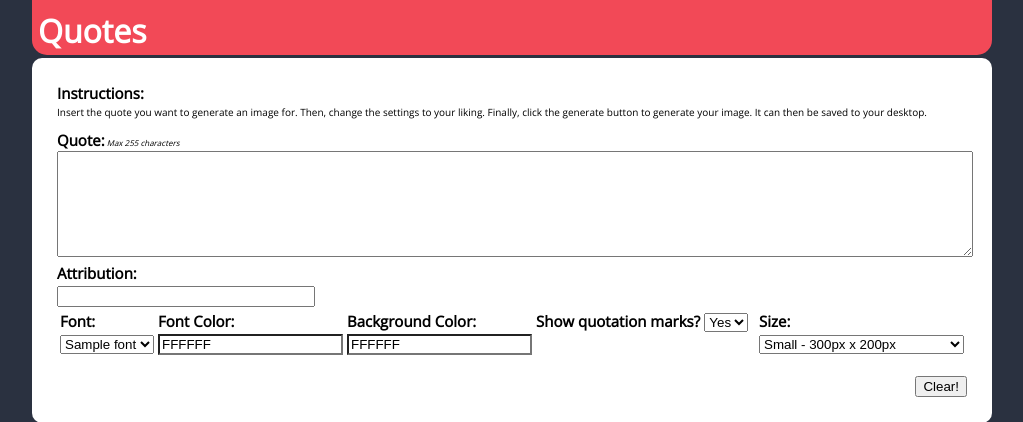
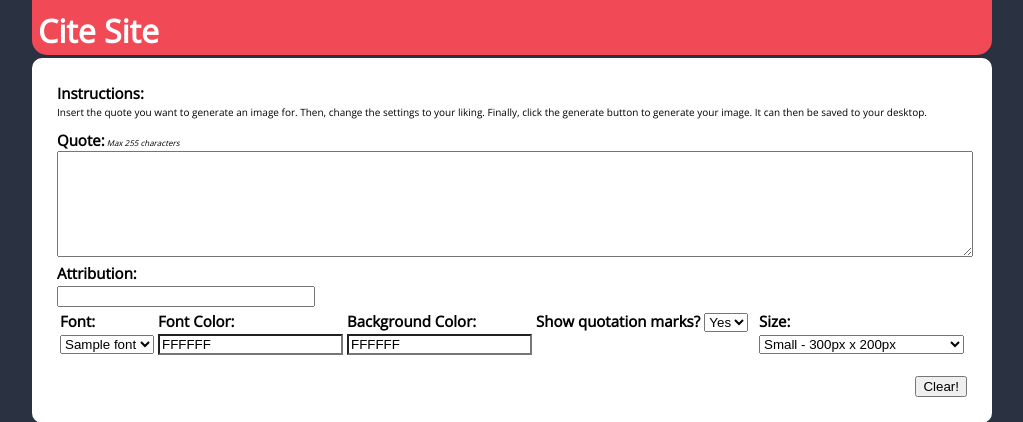
Before and after one commit to Hacym/cite-site, a Flask app: template app/templates/index.html in a window 1280 px wide. Shown: the top 422 px of the page, without its empty margins (128-1151 px from the left). Run offline with Flask 2, Linux system fonts and the light colour scheme; the template is opened without the code that fills it: most values are stand-ins (such as "Sample title", 1, 10 or a date in 2020).

Commit message:
Change name

```diff
--- a/app/templates/index.html
+++ b/app/templates/index.html
@@ -25,7 +25,7 @@
 <body>
 	<div id="container">
 		<div id="header">
-			<h1>Quotes</h1>
+			<h1>Cite Site</h1>
 		</div>
 		<div style="clear:both;"></div>
 		<div id="content">
```
